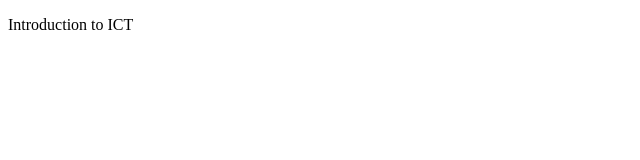
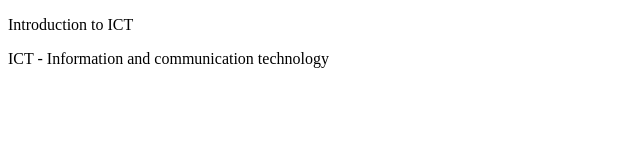
Before and after one commit to mhussainilyas/my-practise-repo, a plain HTML site: page index2.html in a window 1280 px wide. Shown: the whole page, without its empty margins (0-640 px from the left). Drawn offline with Linux system fonts and the light colour scheme.

Commit message:
abbriviation of ICT

```diff
--- a/index2.html
+++ b/index2.html
@@ -9,6 +9,7 @@
 
 <body>
     <p>Introduction to ICT</p>
+    <p>ICT - Information and communication technology</p>
 </body>
 
 </html>
```
